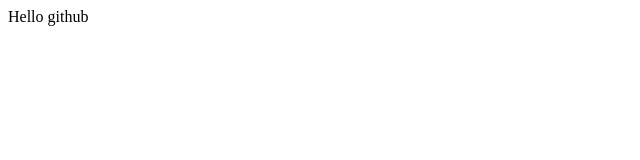
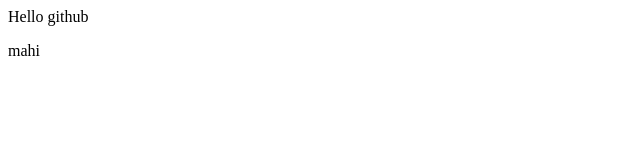
Before and after one commit to mustakims2103-hub/Distinct-IL-App, a plain HTML site: page index.html in a window 1280 px wide. Shown: the full height of the page, 0-640 px from the left. Drawn offline with Linux system fonts and the light colour scheme.

Commit message:
add new paragraph

```diff
--- a/index.html
+++ b/index.html
@@ -1 +1,3 @@
 <p>Hello github</p>
+
+<p>mahi</p>
```
